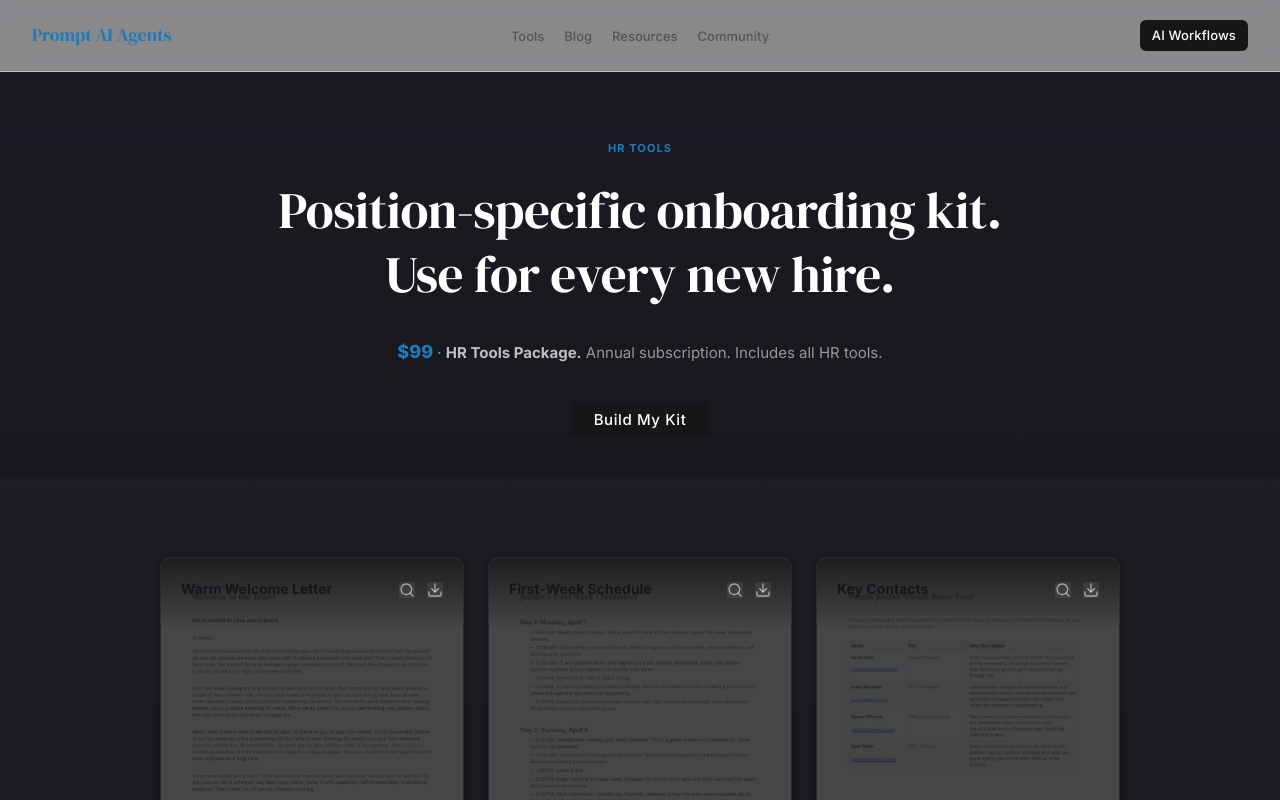
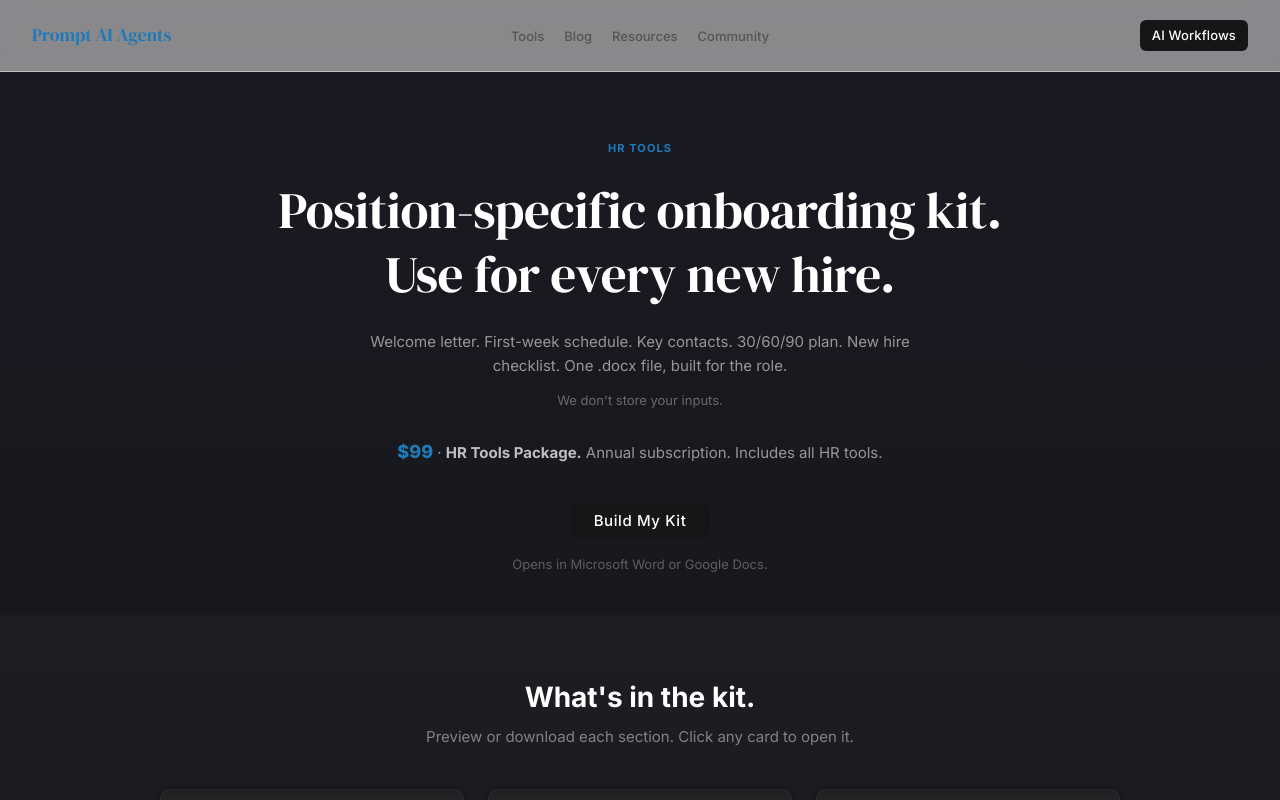
Before and after one commit to coolcalvin457-tech/agent-timesaver-nextjs, a Next.js app: page /onboarding-kit-builder in a window 1280 px wide. Shown: the top 800 px of the page. Built offline with nearby package versions, Linux system fonts and the light colour scheme.

Commit message:
OKB hero: descriptor, trust line, Word note, kit section heading

```diff
--- a/app/onboarding-kit-builder/page.tsx
+++ b/app/onboarding-kit-builder/page.tsx
@@ -54,7 +54,7 @@ export default function OnboardingKitBuilderPage({
             <h1
               className="heading-1"
               style={{
-                margin: "0 auto 32px",
+                margin: "0 auto 24px",
                 fontSize: "clamp(2.25rem, 4vw, 3.5rem)",
                 lineHeight: 1.25,
                 color: "#ffffff",
@@ -62,6 +62,29 @@ export default function OnboardingKitBuilderPage({
             >
               Position-specific onboarding kit.<br />Use for every new hire.
             </h1>
+
+            <p
+              style={{
+                fontSize: "0.9375rem",
+                color: "rgba(255,255,255,0.55)",
+                marginBottom: "12px",
+                lineHeight: 1.6,
+                maxWidth: "560px",
+                margin: "0 auto 12px",
+              }}
+            >
+              Welcome letter. First-week schedule. Key contacts. 30/60/90 plan. New hire checklist. One .docx file, built for the role.
+            </p>
+
+            <p
+              style={{
+                fontSize: "0.8125rem",
+                color: "rgba(255,255,255,0.35)",
+                marginBottom: "28px",
+              }}
+            >
+              We don't store your inputs.
+            </p>
 
             <p
               style={{
@@ -84,16 +107,49 @@ export default function OnboardingKitBuilderPage({
             >
               Build My Kit
             </a>
+
+            <p
+              style={{
+                fontSize: "0.8125rem",
+                color: "rgba(255,255,255,0.30)",
+                marginTop: "16px",
+              }}
+            >
+              Opens in Microsoft Word or Google Docs.
+            </p>
           </div>
         </section>
 
         {/* ── What's in the kit ─────────────────────────────────── */}
         <section
           className="section dark-kit-section"
-          style={{ paddingTop: "80px", paddingBottom: "64px" }}
+          style={{ paddingTop: "64px", paddingBottom: "64px" }}
         >
           <div className="container">
             <div style={{ maxWidth: "960px", margin: "0 auto" }}>
+              <div style={{ textAlign: "center", marginBottom: "40px" }}>
+                <h2
+                  style={{
+                    fontSize: "clamp(1.375rem, 2.5vw, 1.75rem)",
+                    fontWeight: 700,
+                    color: "#ffffff",
+                    margin: "0 0 10px",
+                    lineHeight: 1.3,
+                  }}
+                >
+                  What's in the kit.
+                </h2>
+                <p
+                  style={{
+                    fontSize: "0.9375rem",
+                    color: "rgba(255,255,255,0.45)",
+                    margin: 0,
+                    lineHeight: 1.6,
+                  }}
+                >
+                  Preview or download each section. Click any card to open it.
+                </p>
+              </div>
               <KitPreviewCards />
             </div>
           </div>
```
